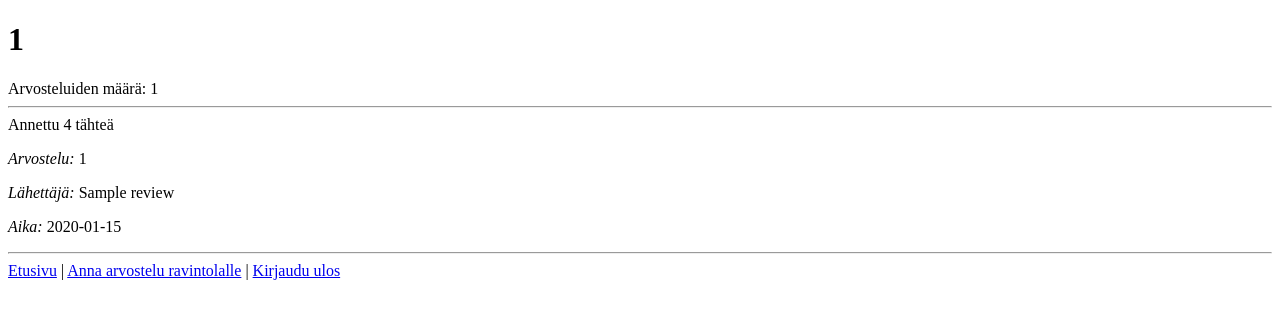
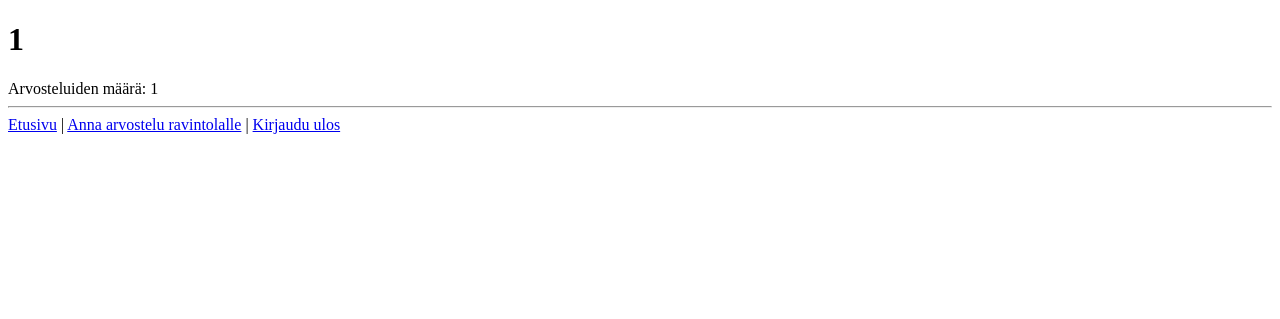
Before and after one commit to Noraelisa/DataBaseApp, a Flask app: template template/restaurant_rev.html in a window 1280 px wide. Shown: the top 319 px of the page. Run offline with Flask 2, Linux system fonts and the light colour scheme; the template is opened without the code that fills it: most values are stand-ins (such as "Sample title", 1, 10 or a date in 2020).

Commit message:
korjaus ravintolaan

```diff
--- a/routes.py
+++ b/routes.py
@@ -13,7 +13,7 @@ def new():
 
 @app.route("/restaurantrev/<int:id>")
 def rev(id):
-    res_name = reviews.get_res(id)
+    res_name = restaurants.get_res(id)
     list_rev = reviews.get_list_rev(id)
     return render_template("restaurant_rev.html", count=len(list_rev), reviews=list_rev, res_name=res_name)
 
@@ -34,7 +34,7 @@ def send_rev():
     content = request.form["content"]
     restaurant_id = request.form["restaurant_id"]
     if reviews.send_rev(content, restaurant_id):
-        return redirect("/restaurantrev")
+        return redirect("/restaurantrev/<int:id>")
     else:
         return render_template("error.html",message="Viestin lähetys epäonnistui")
 
--- a/template/restaurant_rev.html
+++ b/template/restaurant_rev.html
@@ -5,20 +5,11 @@
         <title>Restaurants reviews</title>
     </head>
 
-    <h1>{{ restaurant_id }}</h1>
+    <h1>{{ restaurant.id }}</h1>
 
     Arvosteluiden määrä: {{ count }}
     <hr>
-    {% for review in reviews %}
-    Annettu {{ stars }} tähteä
-    <p>
-    <i>Arvostelu:</i> {{ review[0] }}
-    <p>
-    <i>Lähettäjä:</i> {{ review[1] }}
-    <p>
-    <i>Aika:</i> {{ review[2].strftime("%Y-%m-%d %H:%M:%S") }}
-    <hr>
-    {% endfor %}
+
     <nav>
         <a href="/">Etusivu</a> | <a href="/restaurant">Anna arvostelu ravintolalle</a> | <a href="/logout">Kirjaudu ulos</a>
     </nav>
```
Also changed, not shown: restaurants.py (+6 -1 lines), reviews.py (+1 -6 lines).
